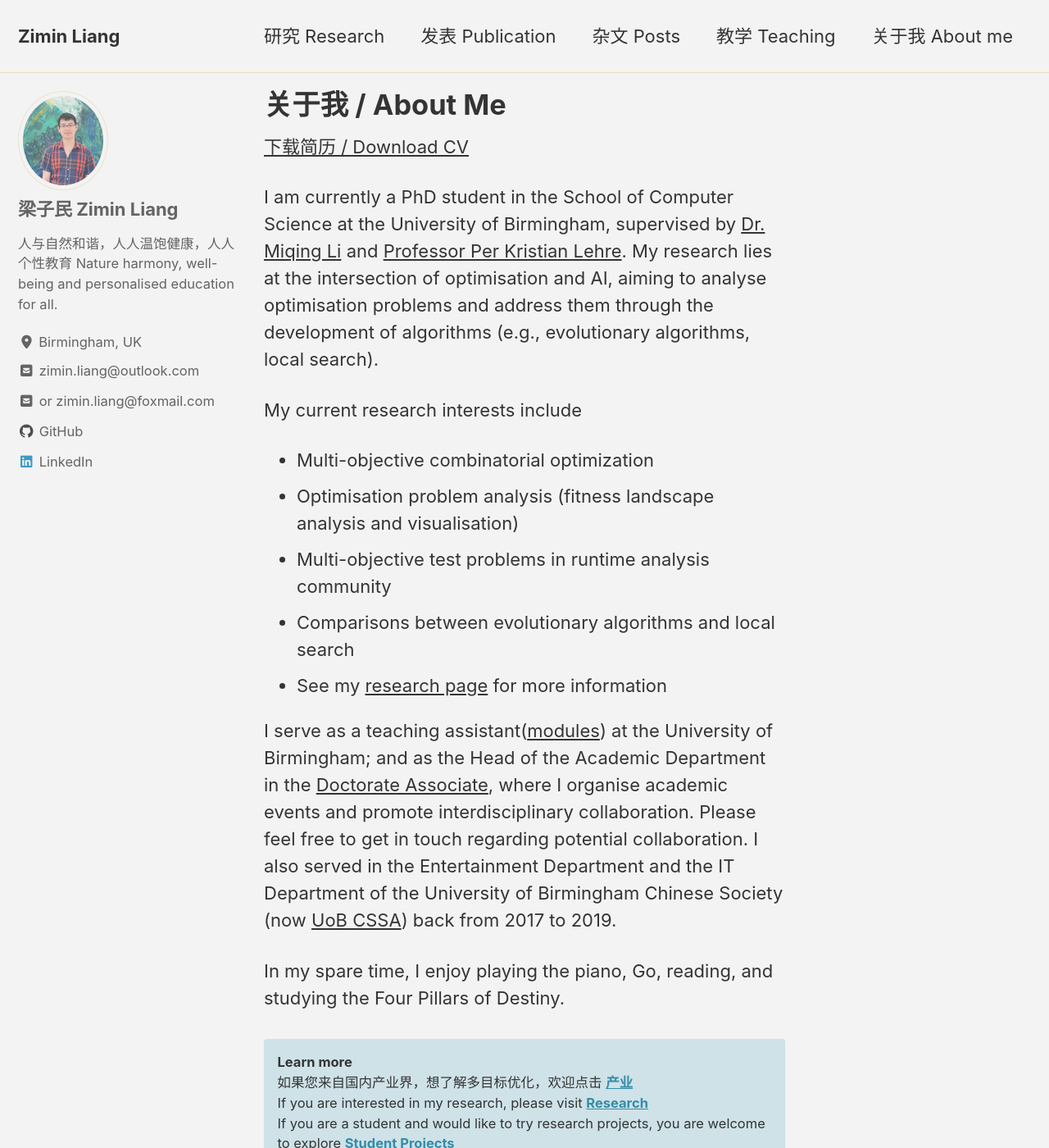
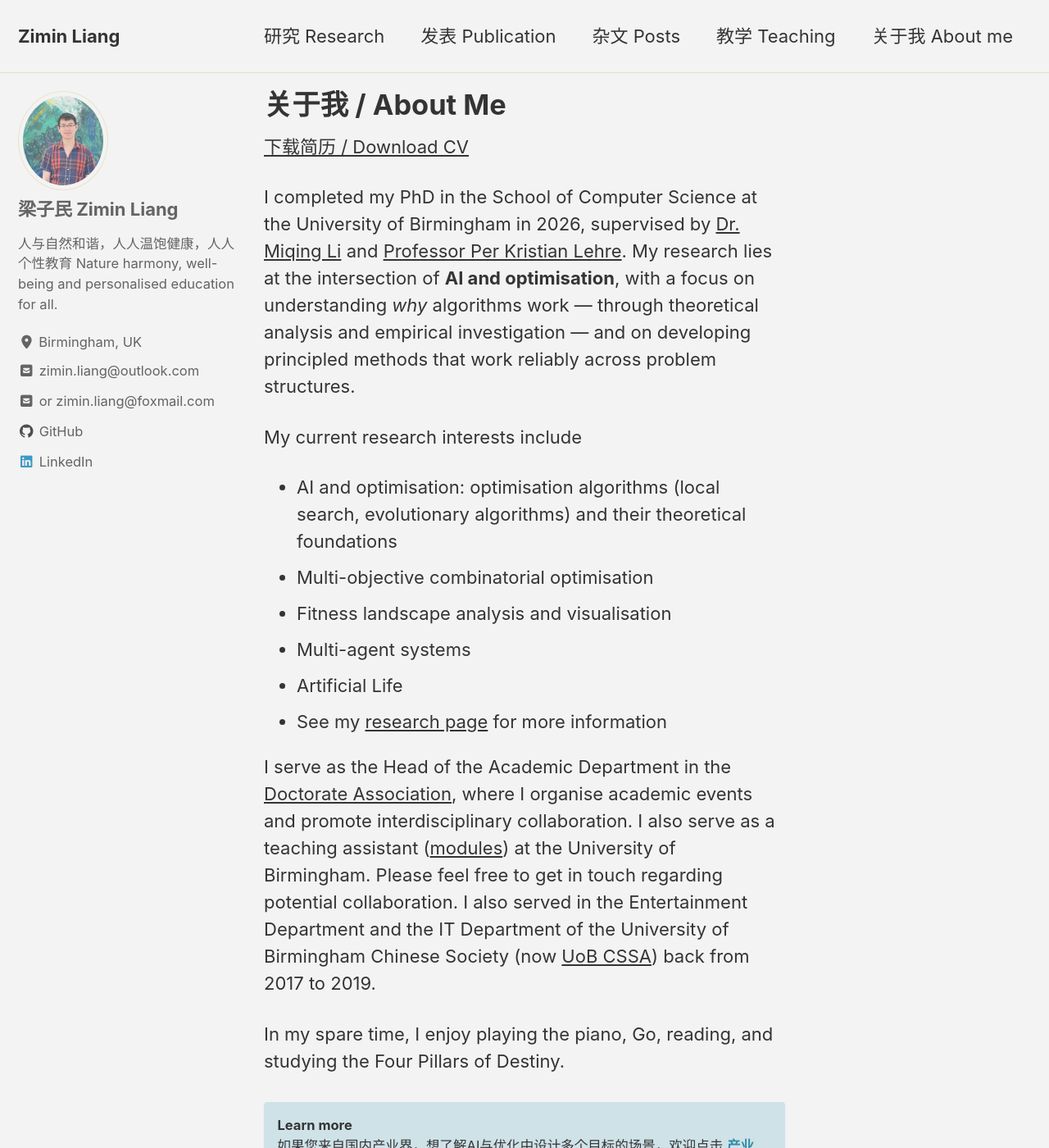
Before and after one commit to Zim-L/Zim-L.github.io, a Jekyll site: the page built from pages/about.md, in a window 1280 px wide and 1400 px high. Shown: the whole window at 82% size. Built offline with Jekyll 4.4.1, drawn with Linux system fonts in a browser that asks for light colours; cached includes are drawn as plain includes; some of the changed text lies outside the part shown.

Commit message:
Update about.md

```diff
--- a/pages/about.md
+++ b/pages/about.md
@@ -10,21 +10,22 @@
 [ 下载简历 / Download CV ](/assets/files/cv.pdf)
 
 
-I am currently a PhD student in the School of Computer Science at the University of Birmingham, supervised by [Dr. Miqing Li](https://sites.google.com/view/miqing-li/applied-research) and [Professor Per Kristian Lehre](https://pklehre.github.io/EC-Theory-UoB/Lehre/). My research lies at the intersection of optimisation and AI, aiming to analyse optimisation problems and address them through the development of algorithms (e.g., evolutionary algorithms, local search).
+I completed my PhD in the School of Computer Science at the University of Birmingham in 2026, supervised by [Dr. Miqing Li](https://sites.google.com/view/miqing-li/applied-research) and [Professor Per Kristian Lehre](https://pklehre.github.io/EC-Theory-UoB/Lehre/). My research lies at the intersection of **AI and optimisation**, with a focus on understanding *why* algorithms work — through theoretical analysis and empirical investigation — and on developing principled methods that work reliably across problem structures.
 
 My current research interests include
- - Multi-objective combinatorial optimization
- - Optimisation problem analysis (fitness landscape analysis and visualisation)
- - Multi-objective test problems in runtime analysis community
- - Comparisons between evolutionary algorithms and local search
+ - AI and optimisation: optimisation algorithms (local search, evolutionary algorithms) and their theoretical foundations
+ - Multi-objective combinatorial optimisation
+ - Fitness landscape analysis and visualisation
+ - Multi-agent systems
+ - Artificial Life
  - See my [research page](/research/) for more information
 
-I serve as a teaching assistant([modules](/teaching/)) at the University of Birmingham; and as the Head of the Academic Department in the [Doctorate Associate](https://www.doctorateassociation.org/), where I organise academic events and promote interdisciplinary collaboration. Please feel free to get in touch regarding potential collaboration. I also served in the Entertainment Department and the IT Department of the University of Birmingham Chinese Society (now [UoB CSSA](https://www.cssauob.com/)) back from 2017 to 2019.
+I serve as the Head of the Academic Department in the [Doctorate Association](https://www.doctorateassociation.org/), where I organise academic events and promote interdisciplinary collaboration. I also serve as a teaching assistant ([modules](/teaching/)) at the University of Birmingham. Please feel free to get in touch regarding potential collaboration. I also served in the Entertainment Department and the IT Department of the University of Birmingham Chinese Society (now [UoB CSSA](https://www.cssauob.com/)) back from 2017 to 2019.
 
 In my spare time, I enjoy playing the piano, Go, reading, and studying the Four Pillars of Destiny.
 
 **Learn more**<br />
-如果您来自国内产业界，想了解多目标优化，欢迎点击 [**产业**](/industry/)<br />
+如果您来自国内产业界，想了解AI与优化中设计多个目标的场景，欢迎点击 [**产业**](/industry/)<br />
 If you are interested in my research, please visit [**Research**](/research/)<br />
 If you are a student and would like to try research projects, you are welcome to explore [**Student Projects**](/teaching/#projects)
 {: .notice--info}
@@ -33,38 +34,49 @@
 
 ## 亮点 Highlights
 
-**\[[FOGA2025](https://dl.acm.org/doi/10.1145/3729878.3746700)\]** analyses the features of existing pseudo-Boolean benchmarks and proposed new ones that exhibit more realistic features.
+**\[[AAAI2026](https://doi.org/10.1609/aaai.v40i43.41036)\]** shows that random neighbourhood exploration is faster than systematic scan in Pareto-based local search — a counterintuitive result with practical implications for multi-objective algorithm design.
+<img src="/assets/images/AAAI2026.png" alt="AAAI2026" width="800" style="display: block; margin: auto;">
+
+**\[[FOGA2025](https://dl.acm.org/doi/10.1145/3729878.3746700)\]** analyses the features of existing pseudo-Boolean benchmarks and proposes new ones that exhibit more realistic features.
 
 **\[[PPSN2024](https://dl.acm.org/doi/10.1007/978-3-031-70085-9_19)\]** develops a tool to visualise the landscape of multi-objective optimisation problems with a low-dimensional decision space.
 <img src="/assets/images/PPSN2024.png" alt="PPSN2024" width="800" style="display: block; margin: auto;">
 
-**\[[GECCO2023](https://dl.acm.org/doi/10.1145/3583133.3590646)\]** showed that non-elitist MOEAs can compete with well-known elitist MOEAs (NSGA-II, SMS-EMOA and NSGA-III) on several combinatorial problems, especially for the one with rugged fitness landscape. |
+**\[[GECCO2023](https://dl.acm.org/doi/10.1145/3583133.3590646)\]** showed that non-elitist MOEAs can compete with well-known elitist MOEAs (NSGA-II, SMS-EMOA and NSGA-III) on several combinatorial problems, especially for those with rugged fitness landscapes.
 
 
 ## 动态 News
- - August 2025 | 线下参与会议：FOGA'25 | Einsteinweg 55, 2333 CC Leiden, The Netherlands
+ - May 2026 | 博士联盟AI安全研讨会 | University College London, London, UK
+ - April 2026 | 2026年博士联盟线上沙龙第三期-AI作为研究伙伴：如何把AI嵌入定性研究全过程 | 线上学术会议
+ - March 2026 | 博士联盟2026线上沙龙第二期-中国儒家公民的兴起 | 线上学术会议
+ - Feburary 2026 | 博士联盟2026线上沙龙第一期-科学赋能政策：城市塑料污染的多维解析与治理路径 | 线上学术会议
+ - January 2026 | **线下参与会议：AAAI'25** | Singapore EXPO, Singapore
+ - December | 博士联盟2025线上沙龙第七期-打开文物保护“超学科工具箱”：科技如何守护文明的基因 | 线上学术会议
+ - November 2025 | 博士联盟玛丽居里经验分享会 | University College London, London, UK
+ - September 2025 | 博士联盟2025线上沙龙第六期-心血管健康从了解开始：常见病、日常预防与治疗选择 | 线上学术会议
+ - August 2025 | **线下参与会议：FOGA'25** | Einsteinweg 55, 2333 CC Leiden, The Netherlands
  - August 2025 | 博士联盟2025线上沙龙第五期-探寻生成式人工智能工具在管理学创意教学的运用 | 线上学术会议
- - July 2025 | 线上参与会议：GECCO'25 | 线上学术会议
+ - July 2025 | **线上参与会议：GECCO'25** | 线上学术会议
  - June 2025 | 博士联盟2025线上沙龙第四期-电子时代下如何维护亲子关系 | 线上学术会议
  - June 2025 | 成功举办第二届伯明翰国际青年学者论坛 - AI分论坛 Birmingham International Scholars Forum - AI sub-forum | University of Birmingham, Birmingham, UK
  - April 2025 | 博士联盟2025线上沙龙第三期-跨学科研究与学术职业发展 | 线上学术会议
- - March 2025 | 博士联盟2025线上沙龙第二期-在线圆桌论坛"向右转的西方世界” | 线上学术会议
+ - March 2025 | 博士联盟2025线上沙龙第二期-在线圆桌论坛"向右转的西方世界" | 线上学术会议
  - February 2025 | 博士联盟2025线上沙龙第一期-中国非物质文化遗产的传承与保护 | 线上学术会议
  - December 2024 | 线下参与：桥接英才看江苏 | 江苏，南京，中国
  - December 2024 | 博士联盟2024线上沙龙第七期-碳计价展望与回顾 | 线上学术会议
  - December 2024 | 第二期天苏纵论 - 可持续发展论坛炉边夜话 - 面向能源转型的动态计算模型与智能算法的可持续发展路径 | 线上学术会议
  - December 2024 | 来自南方科技大学的Prof. Hisao Ishibuchi 带队来李密青研究小组访问交流，热烈欢迎！| University of Birmingham, Birmingham, UK
  - October 2024 | 博士联盟2024线上沙龙第六期-浅谈几个常常被误解的语言学问题 | 线上学术会议
- - September 2024 | 线下参与会议：PPSN'24 | University of Applied Sciences Upper Austria, Hagenberg, Austria
+ - September 2024 | **线下参与会议：PPSN'24** | University of Applied Sciences Upper Austria, Hagenberg, Austria
  - August 2024 | 博士联盟2024线上沙龙第五期：从电子游戏到桌游：英国《战锤》的中国粉丝文化 | 线上学术会议
  - July 2024 | 博士联盟2024线上沙龙第四期 ——水资源与可持续发展 | 线上学术会议
  - June 2024 | 博览英才 智创湾区｜深圳宝安区创新创业大赛海外博创赛（2023）总决赛圆满结束！| University of Cambridge, Cambridge, UK
- - June 2024 | 博士联盟2024线上沙龙第三期——“欧洲正走向衰亡？欧洲地缘政治的昨天、今天和明天” | 线上学术会议
+ - June 2024 | 博士联盟2024线上沙龙第三期——"欧洲正走向衰亡？欧洲地缘政治的昨天、今天和明天" | 线上学术会议
  - May 2024 | 成功举办伯明翰国际青年学者论坛 - AI分论坛 Birmingham International Scholars Forum - AI sub-forum | University of Birmingham, Birmingham, UK
  - May 2024 | 博士联盟2024线上沙龙第二期——新能源与可持续发展 | 线上学术会议
  - Feburary 2024 | 博士联盟青年学者圆桌论坛第一期——碳中和与可持续发展 | 线上学术会议
  - December 2023 | 线下参与：第一届中国侨智发展大会 | 福州，福建，中国
- - June 2023 | 线下参与会议：GECCO'23 | Altis Grand Hotel, Lisbon, Portuguese
+ - June 2023 | **线下参与会议：GECCO'23** | Altis Grand Hotel, Lisbon, Portuguese
 
 ---
 
@@ -86,5 +98,5 @@
 
 ---
 
-> “我希望在成长道路上帮助更多人，为人类文明的长久续存做贡献。”<br />
+> "我希望在成长道路上帮助更多人，为人类文明的长久续存做贡献。"<br />
 > "I aim to help more people and contribute to the long-term survival of human civilization."
```
